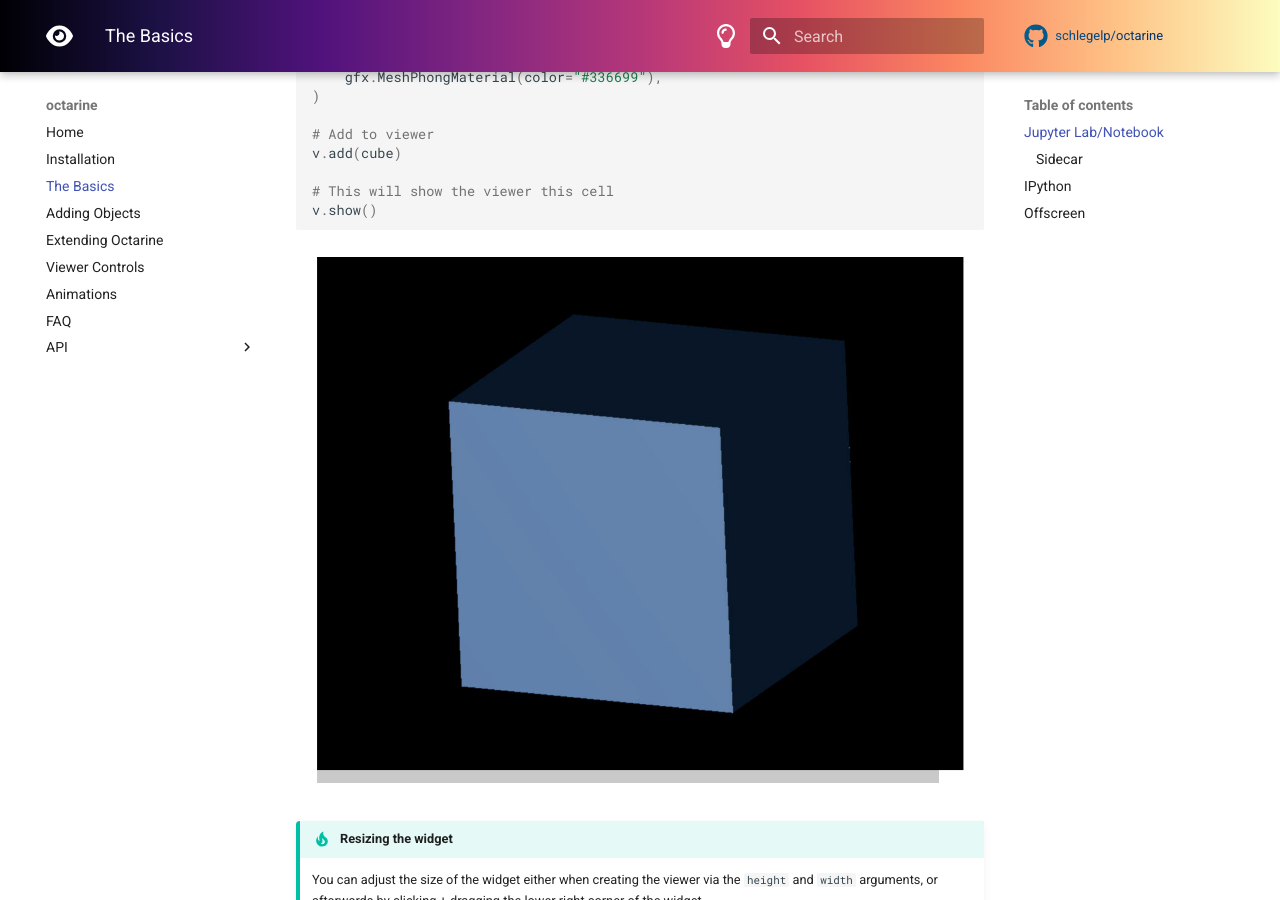
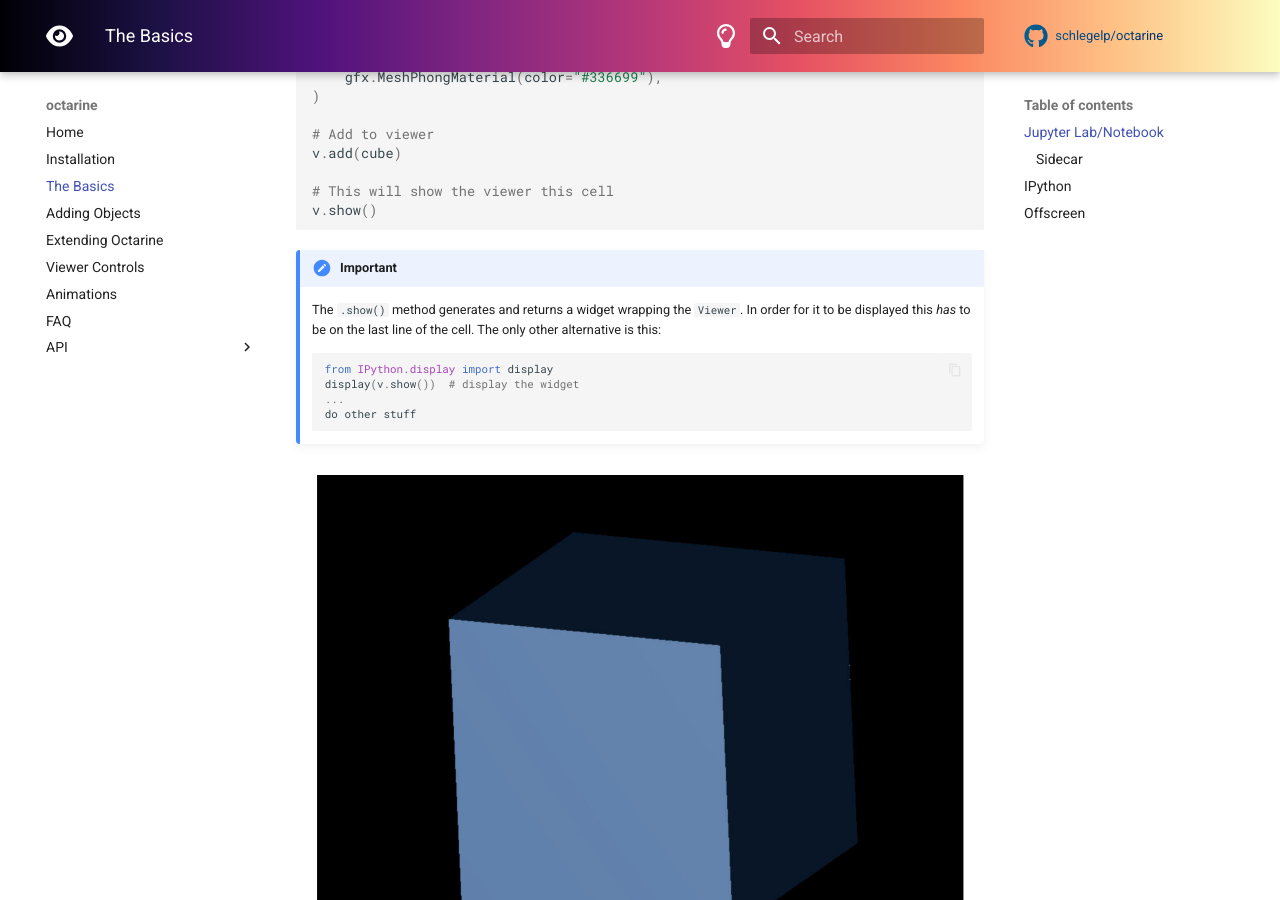
Before and after one commit to schlegelp/octarine, an MkDocs documentation site: the page built from docs/intro.md, in a window 1280 px wide and 900 px high, scrolled down 460 px. Built offline with MkDocs 1.6.1 and Material for MkDocs 9.7.7, drawn with Linux system fonts in a browser that asks for light colours; comment, search, counter and statistics services are not loaded.

Commit message:
update docs

````diff
--- a/docs/intro.md
+++ b/docs/intro.md
@@ -23,6 +23,18 @@ v.add(cube)
 # This will show the viewer this cell
 v.show()
 ```
+
+!!! important
+
+    The `.show()` method generates and returns a widget wrapping the `Viewer`. In order for it to be displayed
+    this _has_ to be on the last line of the cell. The only other alternative is this:
+
+    ```python
+    from IPython.display import display
+    display(v.show())  # display the widget
+    ...
+    do other stuff
+    ```
 
 ![cube example](_static/cube_example_jupyter.png)
 
````
Also changed, not shown: docs/controls.md (+22 -4 lines).
